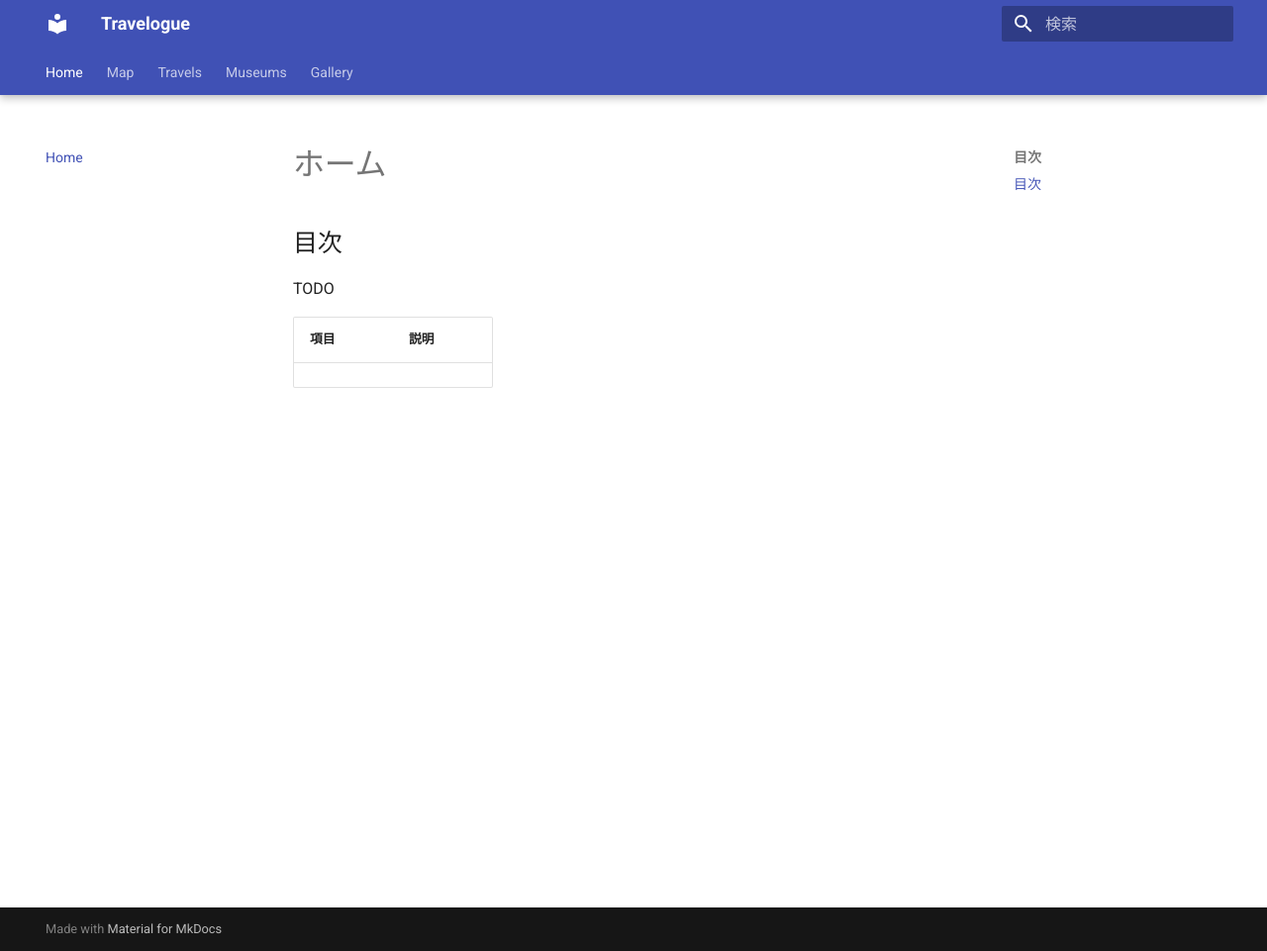
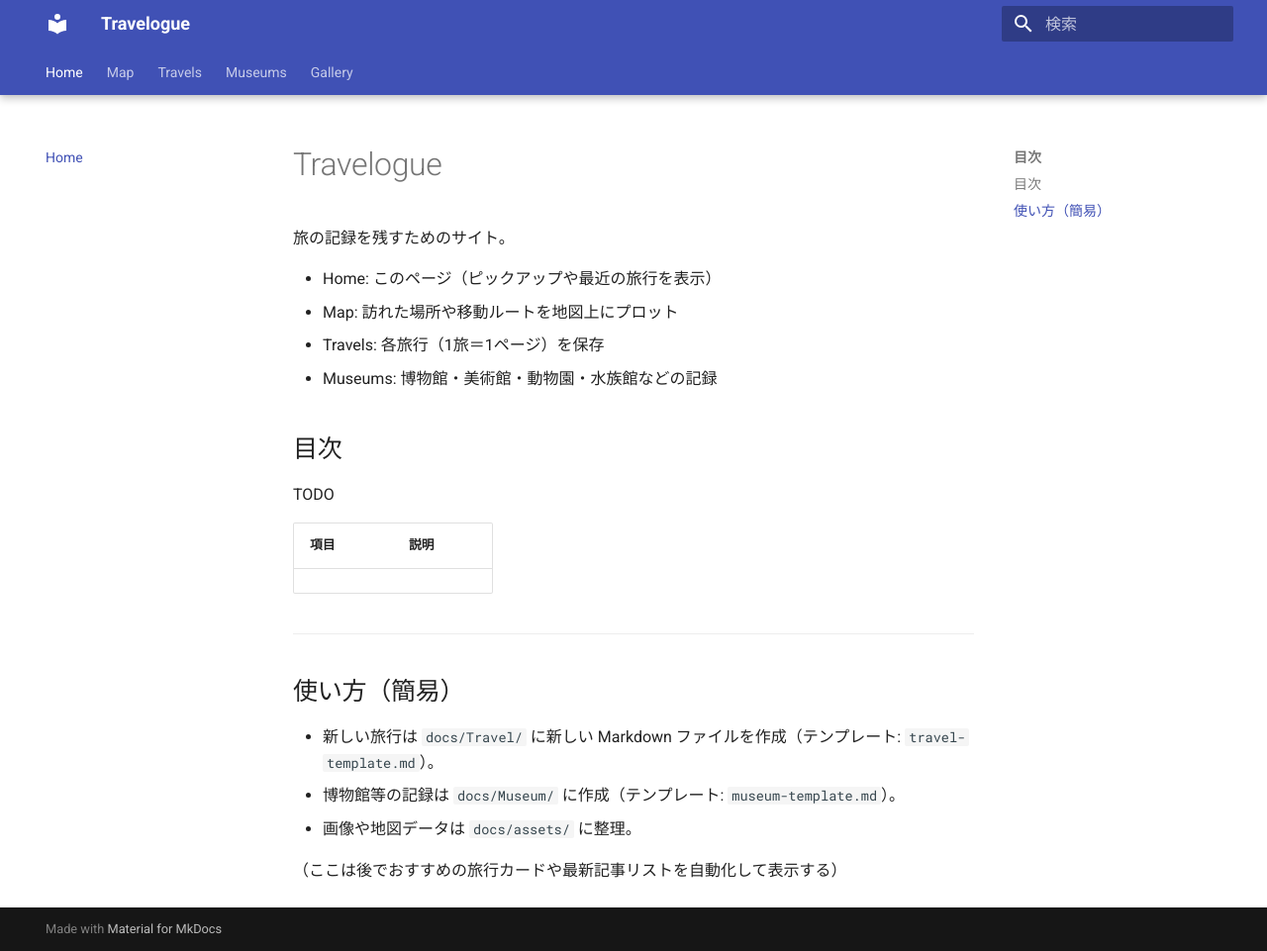
Before and after one commit to smofktn/Travelogue, an MkDocs documentation site: the page built from docs/index.md, in a window 1280 px wide and 961 px high. Shown: the whole window at 99% size. Built offline with MkDocs 1.6.1 and Material for MkDocs 9.7.7, drawn with Linux system fonts in a browser that asks for light colours.

Commit message:
[update]ホームのindex追記

```diff
--- a/docs/index.md
+++ b/docs/index.md
@@ -1,4 +1,11 @@
-# ホーム
+# Travelogue
+
+旅の記録を残すためのサイト。
+
+- Home: このページ（ピックアップや最近の旅行を表示）
+- Map: 訪れた場所や移動ルートを地図上にプロット
+- Travels: 各旅行（1旅＝1ページ）を保存
+- Museums: 博物館・美術館・動物園・水族館などの記録
 
 ## 目次
 
@@ -7,3 +14,13 @@ TODO
 |項目|説明|
 |-|-|
 |||
+
+---
+
+## 使い方（簡易）
+
+- 新しい旅行は `docs/Travel/` に新しい Markdown ファイルを作成（テンプレート: `travel-template.md`）。
+- 博物館等の記録は `docs/Museum/` に作成（テンプレート: `museum-template.md`）。
+- 画像や地図データは `docs/assets/` に整理。
+
+（ここは後でおすすめの旅行カードや最新記事リストを自動化して表示する）
```
